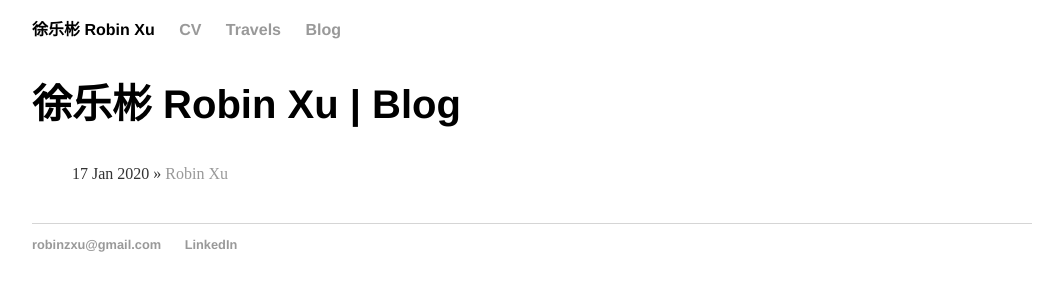
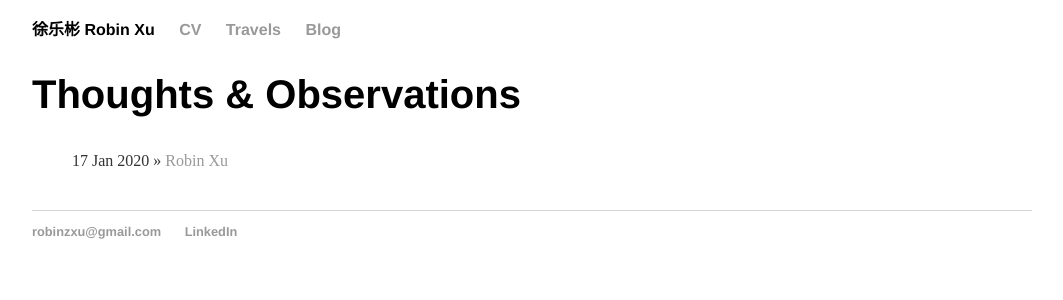
Before and after one commit to robinzxu/robinzxu.github.io, a Jekyll site: the page built from blog/index.html, in a window 1280 px wide. Shown: the top 300 px of the page, without its empty margins (108-1171 px from the left). Built offline with Jekyll 4.4.1, drawn with Linux system fonts in a browser that asks for light colours.

Commit message:
Update index.html

```diff
--- a/blog/index.html
+++ b/blog/index.html
@@ -2,7 +2,7 @@
 layout: default
 title: 徐乐彬 Robin Xu | Blog
 ---
-	<h2>{{ page.title }}</h2>
+	<h2>Thoughts &amp; Observations</h2>
 	<ul class="posts">
 
 	  {% for post in site.posts %}
```
